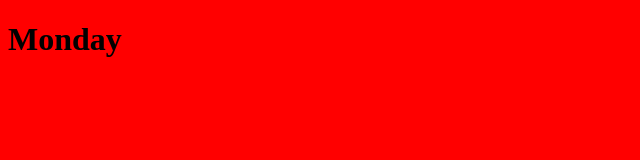
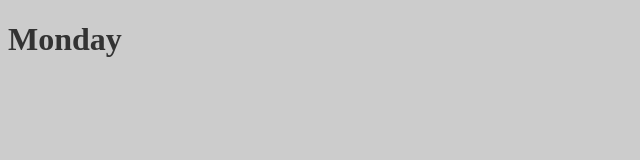
Before and after one commit to Teytran/monday, a plain HTML site: page index.html in a window 1280 px wide. Shown: the whole page, without its empty margins (0-640 px from the left). Drawn offline with Linux system fonts and the light colour scheme.

Commit message:
Update main.css
changed bg and text color to grey scheme

```diff
--- a/css/main.css
+++ b/css/main.css
@@ -1,3 +1,4 @@
 body {
-    background-color: red;
+    background-color: #ccc;
+    color: #333;
 }
```
